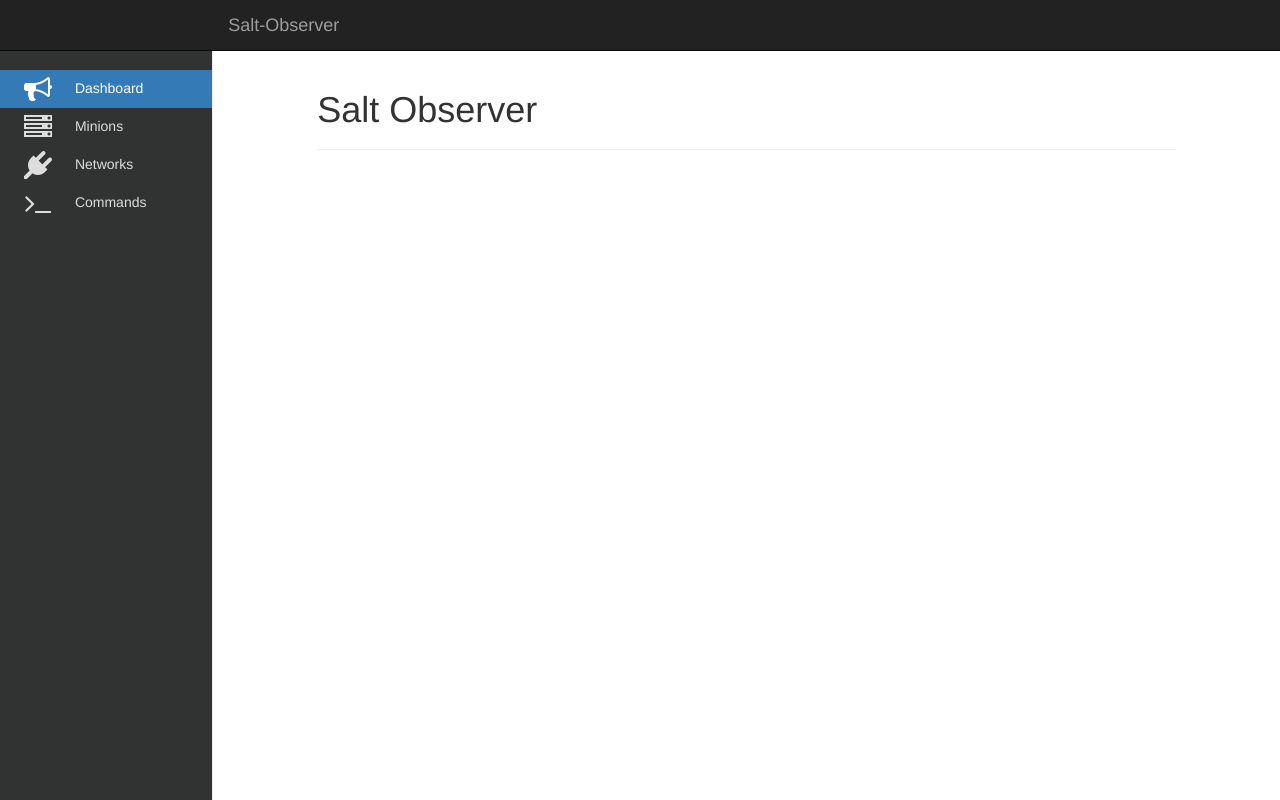
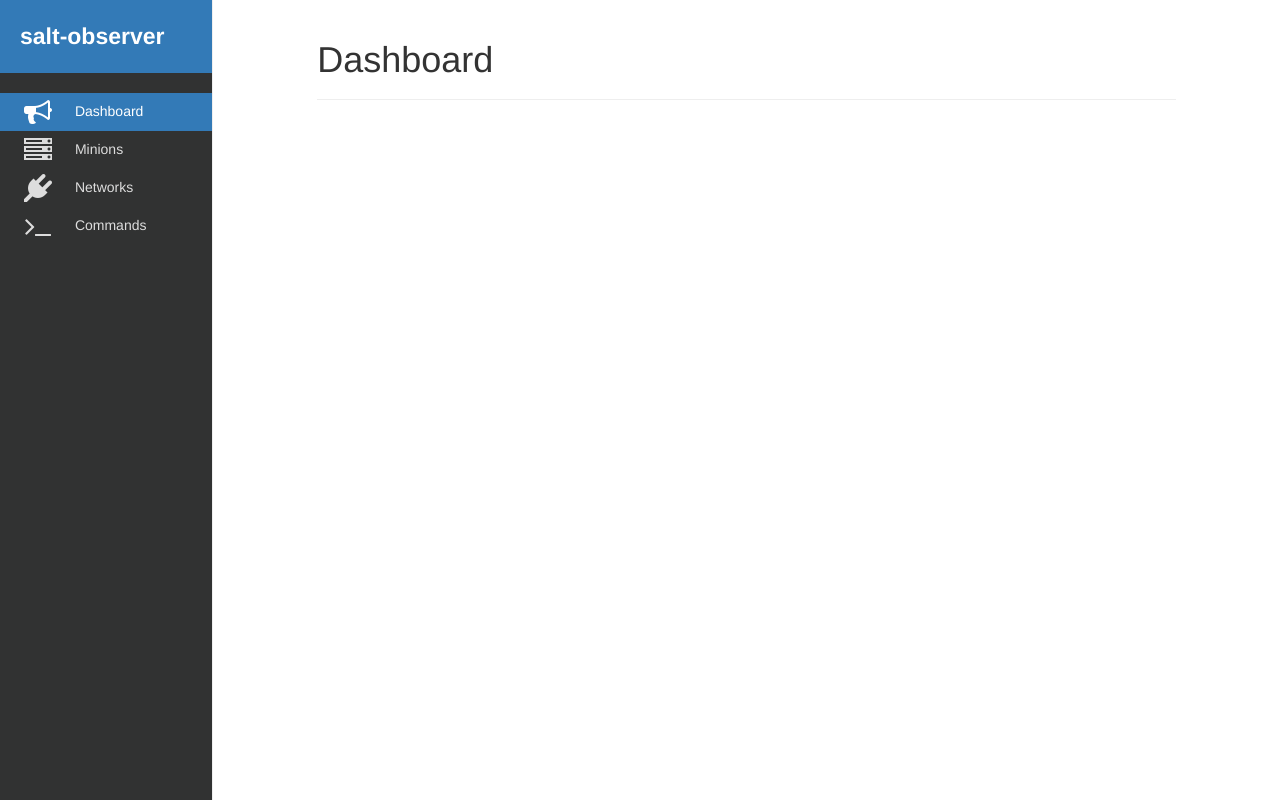
Before and after one commit to hs-hannover/salt-observer, a Django app: page / in a window 1280 px wide. Run offline with Django 3.2, Linux system fonts and the light colour scheme; parts of the project's set-up code (start-up, migrations or seed data) failed here and were passed over; some libraries are stand-ins or nearby versions.

Commit message:
Improve design, remove navbar, update gulpfile

```diff
--- a/salt_observer/assets/less/sidebar.less
+++ b/salt_observer/assets/less/sidebar.less
@@ -1,14 +1,14 @@
-body {
-    margin-top: 50px;
+
+#sidebar-title {
+    display: block;
+    color: #ddd;
+    font-size: 26px;
+    margin-bottom: 15px;
 }
-
-//.navbar-fixed-top {
-//    border: 0px none;
-//}
 
 .sidebar {
     position: fixed;
-    top: 50px;
+    top: 0px;
     bottom: 0;
     left: 0;
     z-index: 1000;
@@ -18,6 +18,18 @@ body {
     overflow-y: auto; /* Scrollable contents if viewport is shorter than content. */
     background-color: #313232;
     border-right: 1px solid #eee;
+
+    .title-wrapper {
+        margin: -20px -20px 20px -20px;
+        padding: 20px;
+        background-color: #337ab7;
+        color: white;
+
+        .title {
+            font-size: 23px;
+            font-weight: bold;
+        }
+    }
 }
 
 
--- a/salt_observer/templates/base.html
+++ b/salt_observer/templates/base.html
@@ -15,27 +15,14 @@
         <!-- for the available script blocks look at the bottom of <body> -->
     </head>
     <body>
-        <div class="navbar navbar-inverse navbar-fixed-top">
-            <div class="container-fluid">
-                <div class="row">
-                    <div class="col-sm-9 col-sm-offset-3 col-md-10 col-md-offset-2">
-                        <div class="navbar-header">
-                            <a class="navbar-brand" href="/">Salt-Observer</a>
-                            <button type="button" class="navbar-toggle collapsed" data-toggle="offcanvas" data-target="#collapsed-sidebar" data-canvas="body">
-                                <span class="icon-bar"></span>
-                                <span class="icon-bar"></span>
-                                <span class="icon-bar"></span>
-                            </button>
-                        </div>
-                    </div>
-                </div>
-            </div>
-        </div>
-
         <div class="container-fluid">
             <div class="row">
 
                 <div class="col-sm-3 col-md-2 sidebar">
+                    <div class="title-wrapper">
+                        <span class="title">salt-observer</span>
+                    </div>
+
                     {% block sidebar %}
                         <ul class="nav nav-sidebar">
                             <li {% block nav-dashboard %}{% endblock %}><a href="{% url 'dashboard' %}"><i class="fa fa-fw fa-2x fa-bullhorn"></i> Dashboard</a></li>
--- a/salt_observer/templates/dashboard.html
+++ b/salt_observer/templates/dashboard.html
@@ -5,6 +5,6 @@
 
 {% block content %}
     <div class="page-header">
-        <h1>Salt Observer</h1>
+        <h1>Dashboard</h1>
     </div>
 {% endblock %}
```
Also changed, not shown: gulpfile.js (+3 -5 lines), salt_observer/static/css/main.min.css.
